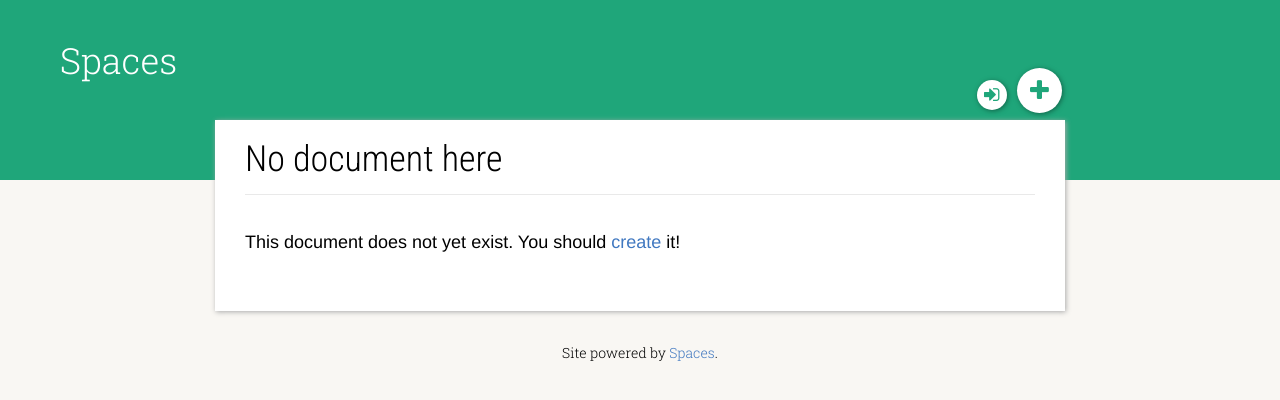
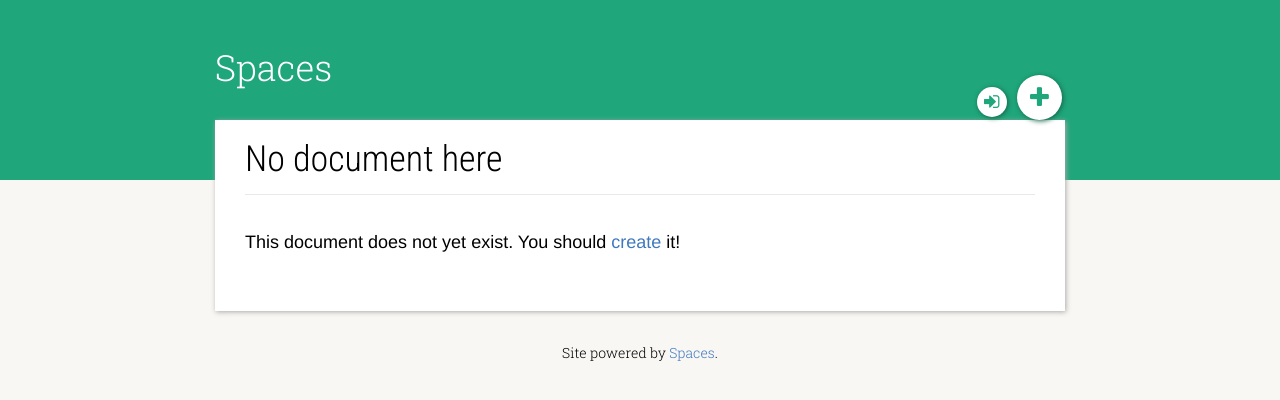
Before and after one commit to jgillick/Spaces, a Django app: template spaces/templates/spaces/document/view.html in a window 1280 px wide. Shown: the top 400 px of the page. Run offline with Django 3.2, Linux system fonts and the light colour scheme; the template is opened without the code that fills it, so the values that code supplies are empty; some libraries are stand-ins or nearby versions; some web fonts are replaced.

Commit message:
Fix header layout

```diff
--- a/spaces/static/spaces/css/main.css
+++ b/spaces/static/spaces/css/main.css
@@ -12,10 +12,12 @@ a:hover { text-decoration: underline; }
 
 /* ############ Header and Main Navigation ############
 */
-body > header { position: relative; background: #1fa67a; color: #fff; min-height: 180px; padding: 20px 60px 0; margin: 0; box-sizing: border-box; }
-body > header h1 { margin: 0; padding: 0; line-height: 80px; font-family: 'Roboto Slab'; }
-body > header nav { width: 100%; max-width: 850px; margin: 0 auto; position: relative; z-index: 2; }
-body > header nav ul { list-style-type: none; position: absolute; top: -32px; right: 0; margin: 0; padding: 0; }
+body > header { position: relative; background: #1fa67a; color: #fff; margin: 0; }
+body > header .wrapper { padding: 20px 0 0; min-height: 180px; width: 87%; max-width: 850px; margin: 0 auto; position: relative; box-sizing: border-box; }
+body > header h1 { padding: 0; height: 80px; line-height: 80px; text-overflow: ellipsis; font-family: 'Roboto Slab'; }
+body > header h1 a:link, body > header h1 a:visited { color: inherit; border-radius: 10px; padding: 5px; margin: 0 0 0 -5px; line-height: 1.2; display: inline-block; transition: background-color .2s; }
+body > header h1 a:hover { text-decoration: none; background: rgba(255, 255, 255, 0.1); }
+body > header nav ul { list-style-type: none; position: absolute; top: 75px; right: 0; margin: 0; padding: 0; z-index: 2; }
 body > header nav li { display: inline-block; margin: 0 3px; transition: left 0.5s, right 0.5s, top 0.5s; }
 body > header nav a:link, body > header nav a:visited, body > header nav button { background: #fff; color: #1fa67a; text-decoration: none; display: inline-block; width: 45px; height: 45px; border-radius: 25px; overflow: hidden; text-indent: 100px; position: relative; box-shadow: 1px 1px 5px #126349; transition: background 0.3s; }
 body > header nav a:hover, body > header nav button:hover { background: #e8f6f1; }
@@ -24,7 +26,7 @@ body > header nav li.secondary { height: 30px; }
 body > header nav li.secondary a, body > header nav li.secondary button { height: 30px; width: 30px; cursor: pointer; }
 body > header nav li.secondary a:before, body > header nav li.secondary button:before { line-height: 30px; }
 body > header nav li.secondary button { padding: 0; border: none; }
-body > header nav ul.page { top: 25px; right: -55px; }
+body > header nav ul.page { top: 125px; right: -55px; }
 body > header nav ul.page li { display: block; margin: 3px 0; height: 50px; }
 body > header nav ul.page li.secondary a, body > header nav ul.page li.secondary button { margin: 3px 8px; }
 body > header nav ul.page li.slide-in { overflow: hidden; }
--- a/spaces/static/spaces/sass/main.scss
+++ b/spaces/static/spaces/sass/main.scss
@@ -1,3 +1,7 @@
+
+$max-width: 850px;
+$width-percent: 87%;
+
 $header-primary-color: #1fa67a;  // #580F9D #80589D;
 $header-fg: #fff;
 
@@ -48,31 +52,50 @@ body > header {
   position: relative;
   background: $header-primary-color;
   color: $header-fg;
-  min-height: 180px;
-  padding: 20px 60px 0;
   margin: 0;
-  box-sizing: border-box;
+
+  .wrapper {
+    padding: 20px 0 0;
+    min-height: 180px;
+    width: $width-percent;
+    max-width: $max-width;
+    margin: 0 auto;
+    position: relative;
+    box-sizing: border-box;
+  }
 
   h1 {
-    margin: 0;
     padding: 0;
+    height: 80px;
     line-height: 80px;
+    text-overflow: ellipsis;
     font-family: 'Roboto Slab';
+
+    a:link,
+    a:visited {
+      color: inherit;
+      border-radius: 10px;
+      padding: 5px;
+      margin: 0 0 0 -5px;
+      line-height: 1.2;
+      display: inline-block;
+      transition: background-color .2s;
+    }
+    a:hover {
+      text-decoration: none;
+      background: rgba(255, 255, 255, .1);
+    }
   }
 
   nav {
-    width: 100%;
-    max-width: 850px;
-    margin: 0 auto;
-    position: relative;
-    z-index: 2;
-
     ul {
       list-style-type: none;
       position: absolute;
-      top: -32px; right: 0;
+      top: 75px;
+      right: 0;
       margin: 0;
       padding: 0;
+      z-index: 2;
     }
 
     li {
@@ -136,7 +159,7 @@ body > header {
 
   // Page specific nav
   nav ul.page {
-    top: 25px;
+    top: 125px;
     right: -55px;
 
     li {
@@ -175,8 +198,8 @@ body.loaded > header ul.page li.slide-in button {
 */
 .main {
   position: relative;
-  width: 87%;
-  max-width: 850px;
+  width: $width-percent;
+  max-width: $max-width;
   margin: -60px auto 30px;
   background: $content-bg;
   padding: 10px 30px 10px;
--- a/spaces/templates/spaces/layout.html
+++ b/spaces/templates/spaces/layout.html
@@ -23,7 +23,11 @@
 
 <body class="{% block page_classes %}{% endblock %}">
   <header>
-    <h1>Spaces</h1>
+    <div class="wrapper">
+      <h1>
+        <a href="{% url 'spaces:document' path='' %}">
+          Spaces</a>
+      </h1>
       <nav>
         <ul class="global">
           {% if user.is_authenticated %}
@@ -50,6 +54,7 @@
           {% block page_nav %}{% endblock %}
         </ul>
       </nav>
+    </div>
   </header>
   <div class="main">
     {% block content %}{% endblock %}
```
Also changed, not shown: 1 other file. Lines whose indentation alone changed are shown as unchanged.
